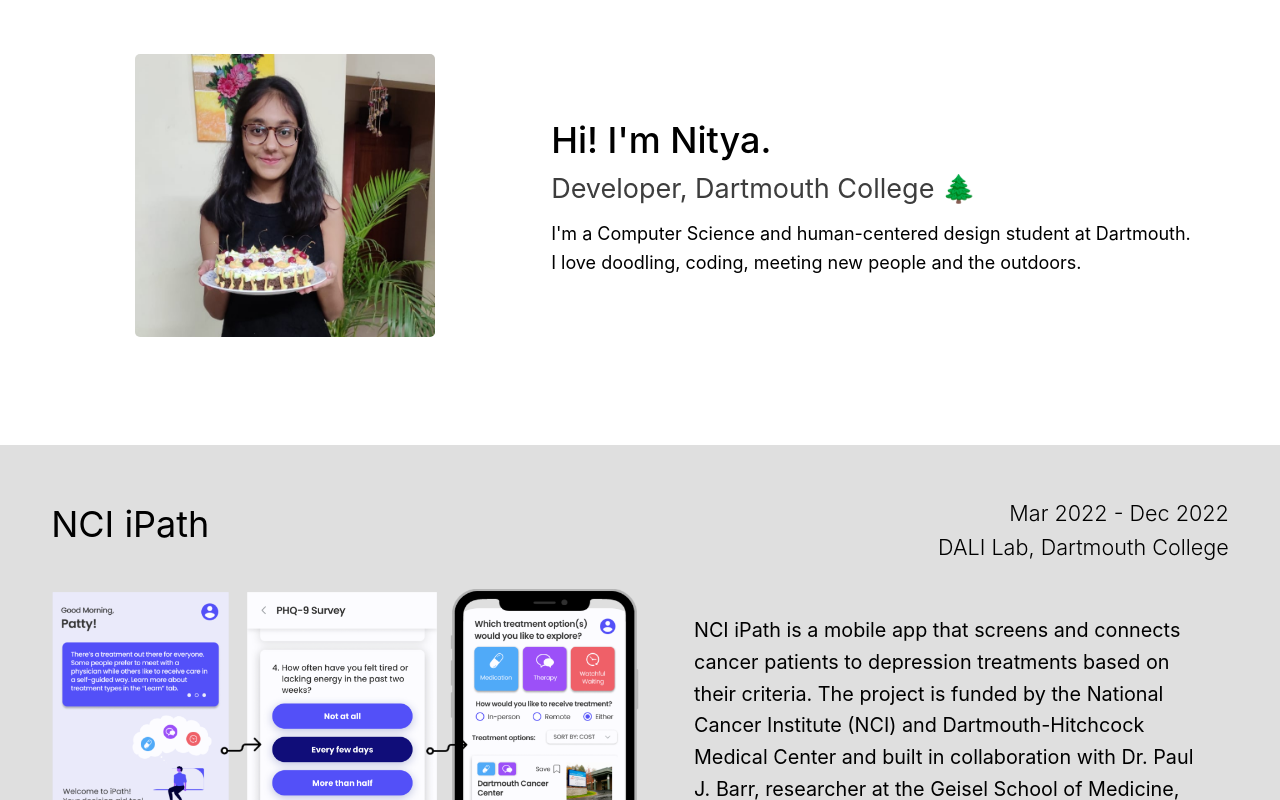
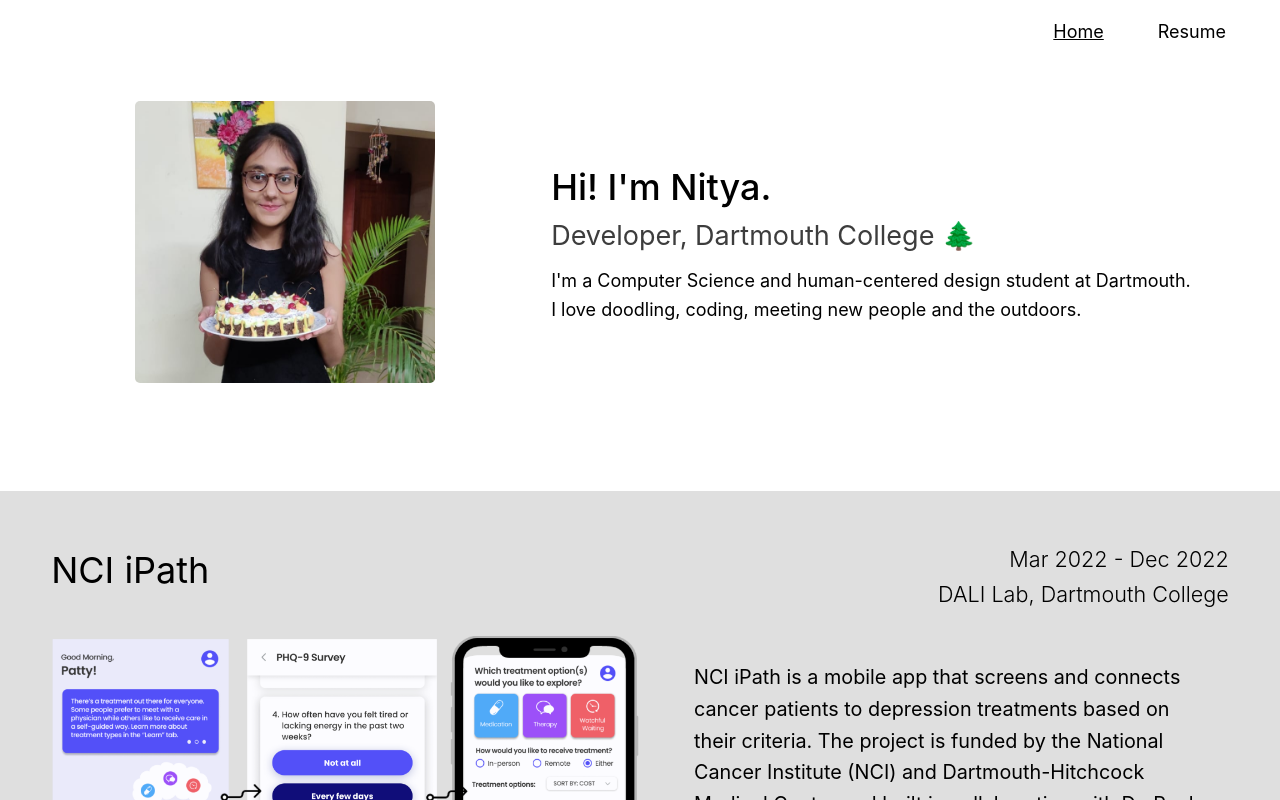
Before and after one commit to nitya308/nityaaa.dev, a Next.js app: page / in a window 1280 px wide. Shown: the top 800 px of the page. Built offline with nearby package versions, Linux system fonts and the light colour scheme.

Commit message:
added navbar

```diff
--- /dev/null
+++ b/components/navbar.js
@@ -0,0 +1,29 @@
+import Link from 'next/link';
+import classNames from "classnames";
+
+import styles from '../styles/navbar.module.css';
+
+export default function NavBar({ active }) {
+  return (
+    <div className={styles.nav}>
+      <Link href="/"
+        className={classNames(
+          {
+            [styles.navItem]: true,
+            [styles.active]: active === "Home",
+          }
+        )}>
+        Home
+      </Link>
+      <a href='./public/NityaAgarwalaResume.pdf'
+        className={classNames(
+          {
+            [styles.navItem]: true,
+            [styles.active]: active === "Resume",
+          }
+        )}>
+        Resume
+      </a>
+    </div>
+  );
+};
--- a/components/projects.js
+++ b/components/projects.js
@@ -1,4 +1,4 @@
-import Project from '../components/project';
+import Project from './project';
 
 export default function Projects() {
 
--- a/pages/index.js
+++ b/pages/index.js
@@ -1,11 +1,13 @@
 import Head from 'next/head';
 import Footer from '../components/footer';
 import Introduction from '../components/introduction';
+import NavBar from '../components/navbar';
 import Projects from '../components/projects';
 
 export default function Home() {
   return (
     <>
+      <NavBar active={"Home"}></NavBar>
       <Introduction></Introduction>
       <Projects></Projects>
       <Footer></Footer>
--- /dev/null
+++ b/styles/navbar.module.css
@@ -0,0 +1,16 @@
+.nav{
+  flex-direction: row;
+  display: flex;
+  justify-content: flex-end;
+  align-items: center;
+}
+
+.navItem{
+  margin: 1rem 3rem 0 0;
+  color: #000000;
+  font-weight: 400;
+}
+
+.active{
+  text-decoration: underline;
+}
```
Also changed, not shown: components/layout.js (deleted, +0 -31 lines), components/layout.module.css (deleted, +0 -15 lines), 1 other file (tests, documents, lock files or other folders).
